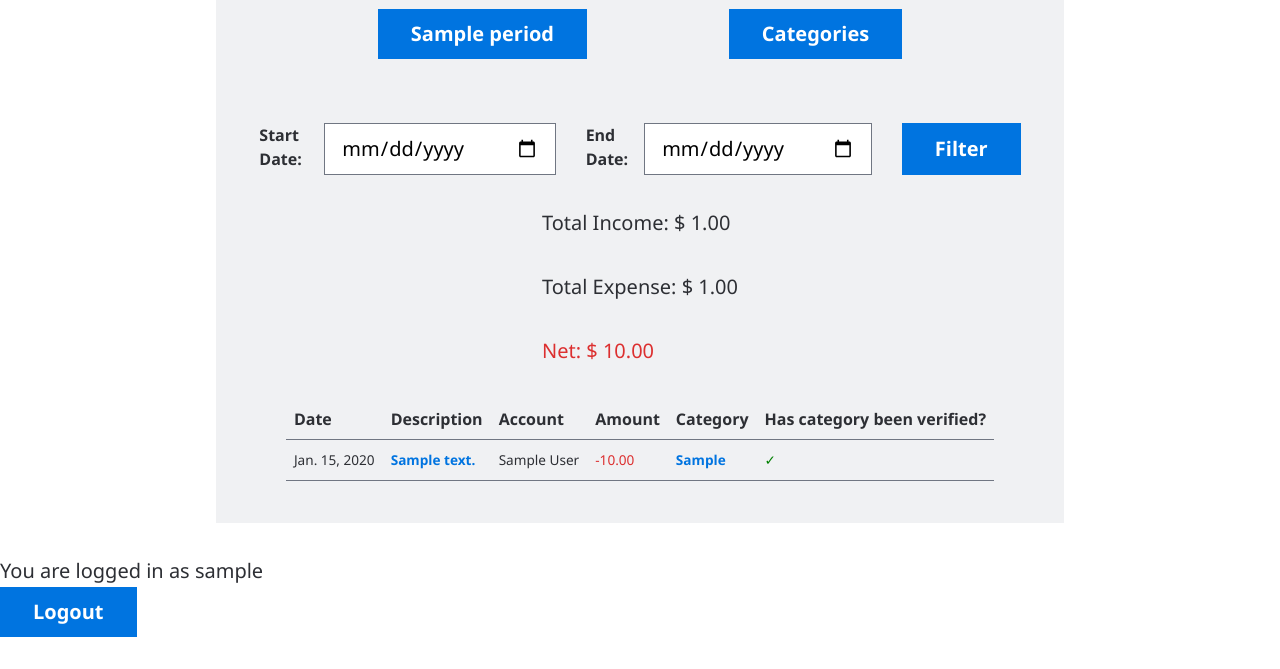
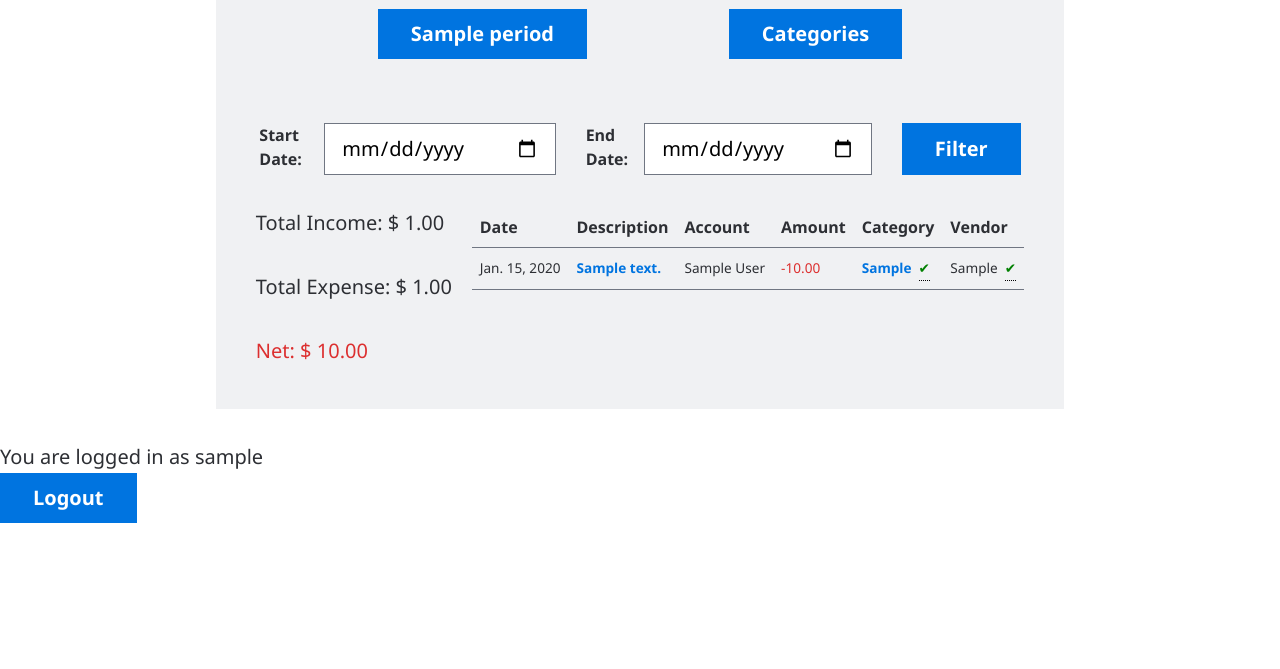
Before and after one commit to DAWorm1/expense_tracker, a Django app: template expense_tracker/templates/index.html in a window 1280 px wide. Shown: the part 141-810 px from the top of the page. After the commit the page ends 664 px from the top, so only its background shows below. Run offline with Django 5.2, Linux system fonts and the light colour scheme; a user stored in the database is signed in; tables that the repository leaves empty hold one stand-in row (values such as "Sample post"); the template is opened without the code that fills it: values that come from a table or form of the project are taken from there, most other values are stand-ins (such as "Sample title", 1, 10 or a date in 2020).

Commit message:
Add vendor column  to transaction table Clean up verified status of a category or vendor Add a hover tooltip to the verified icon

```diff
--- a/expense_tracker/expense_tracker/views.py
+++ b/expense_tracker/expense_tracker/views.py
@@ -8,7 +8,7 @@
 
 def get_header_sorting_dict():
     # Set up transaction table sorting
-    transaction_table_headers = ["transaction_date", "description", "account", "amount", "category", "category_certainty"]
+    transaction_table_headers = ["transaction_date", "description", "account", "amount", "category", "vendor"]
     sorting = {}
 
     for header in transaction_table_headers:
--- a/expense_tracker/static/css/transaction_table.css
+++ b/expense_tracker/static/css/transaction_table.css
@@ -19,3 +19,33 @@
 th.sortable:hover {
     background-color: color-mix(in srgb,var(--element-background),#FFF 35%);
 }
+
+/* Tooltip container */
+.tooltip {
+    position: relative;
+    display: inline-block;
+    border-bottom: 1px dotted black; /* If you want dots under the hoverable text */
+    cursor: default;
+  }
+
+  /* Tooltip text */
+  .tooltip .tooltiptext {
+    visibility: hidden;
+    width: 75px;
+    background-color: grey;
+    color: #fff;
+    text-align: center;
+    padding: 4px 0;
+    border-radius: 6px;
+
+    position: absolute;
+    z-index: 1;
+    top: 100%;
+    left: 50%;
+    margin-left: -60px; /* Use half of the width (120/2 = 60), to center the tooltip */
+  }
+
+  /* Show the tooltip text when you mouse over the tooltip container */
+  .tooltip:hover .tooltiptext {
+    visibility: visible;
+  }
--- a/expense_tracker/templates/transaction_table.html
+++ b/expense_tracker/templates/transaction_table.html
@@ -5,7 +5,7 @@
       <th name="account" hx-target="#transaction-table" hx-swap="outerHTML" class="sortable" {% if sorting.account %}order="{{sorting.account}}"{% endif %}>Account</th>
       <th name="amount" hx-target="#transaction-table" hx-swap="outerHTML" class="sortable" {% if sorting.amount %}order="{{sorting.amount}}"{% endif %}>Amount</th>
       <th name="category" hx-target="#transaction-table" hx-swap="outerHTML"class="sortable" {% if sorting.category %}order="{{sorting.category}}"{% endif %}>Category</th>
-      <th name="category_certainty" hx-target="#transaction-table" hx-swap="outerHTML" class="sortable" {% if sorting.category_certainty %}order="{{sorting.category_certainty}}"{% endif %}>Has category been verified?</th>
+      <th name="vendor" hx-target="#transaction-table" hx-swap="outerHTML" class="sortable" {% if sorting.vendor %}order="{{sorting.vendor}}"{% endif %}>Vendor</th>
     </tr>
     {% for tr in transactions %}
     <tr>
@@ -13,8 +13,16 @@
       <td><a href="{% url 'account_manager:transaction-detail' tr.pk %}">{{tr.description}}</a></td>
       <td>{{tr.account.name}}</td>
       <td class="{%if tr.readable_amount < 0%}red{%elif tr.readable_amount > 0%}green{%endif%}" > {{tr.readable_amount}}</td>
-      <td><a href="{% url 'account_manager:category-detail' tr.category%}">{{tr.category}}</a></td>
-      <td class="{% if tr.is_category_verified %}green{%else%}red{%endif%}" >{% if tr.is_category_verified %}✓{% else %}𝕏{%endif%}</td>
+      <td><a href="{% url 'account_manager:category-detail' tr.category%}">{{tr.category}}</a>&nbsp;
+        {% if tr.is_category_verified %}
+        <div class="tooltip"><span class="green">✔</span><span class="tooltiptext">Verified</span></div>
+        {% endif %}
+      </td>
+      <td>{{tr.vendor}}&nbsp;
+        {% if tr.is_vendor_verified %}
+        <div class="tooltip"><span class="green">✔</span><span class="tooltiptext">Verified</span></div>
+        {% endif %}
+      </td>
     </tr>
     {% endfor %}
   </table>
```
Also changed, not shown: expense_tracker/expense_tracker/htmx_views.py (+5 -2 lines).
